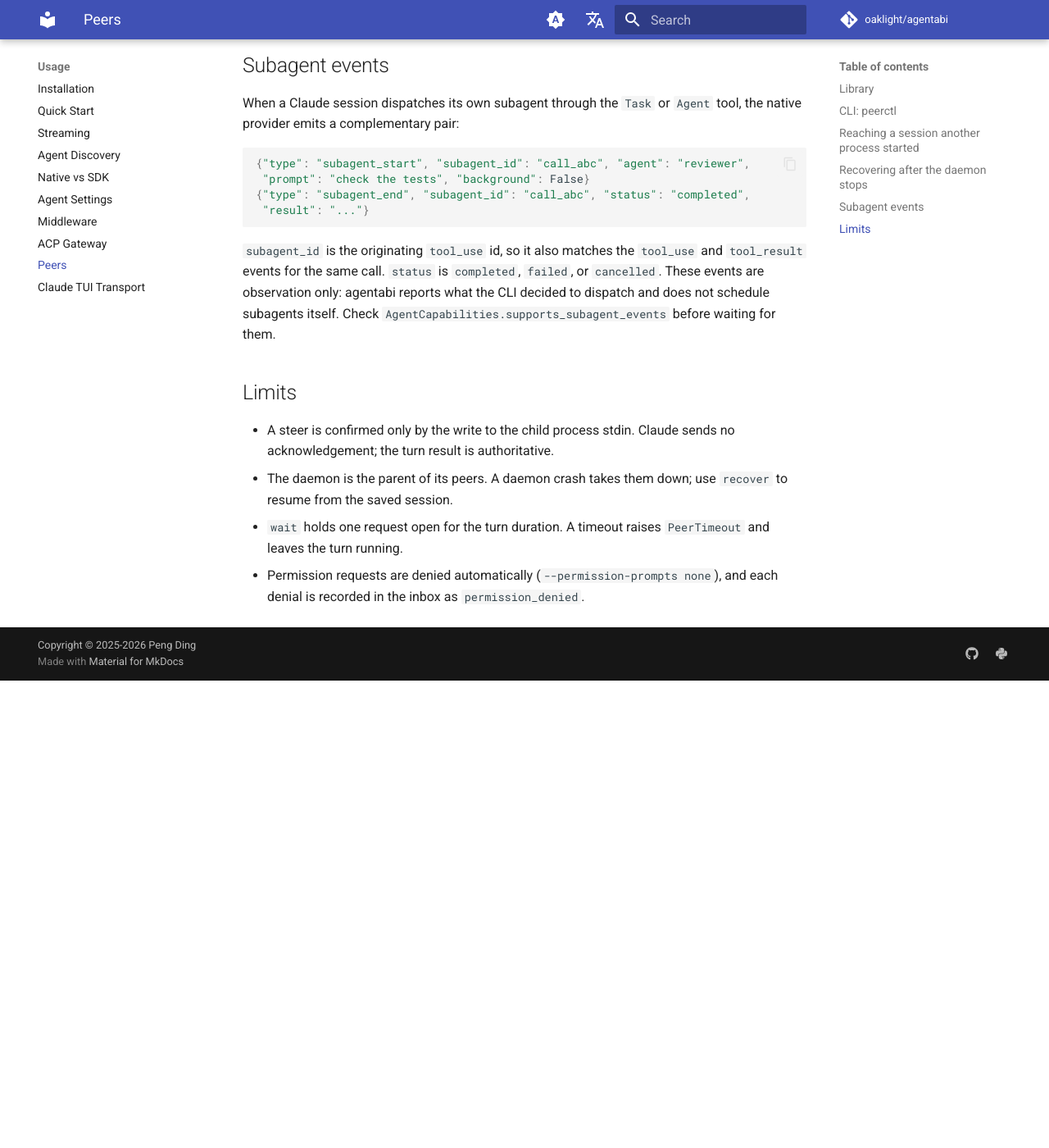
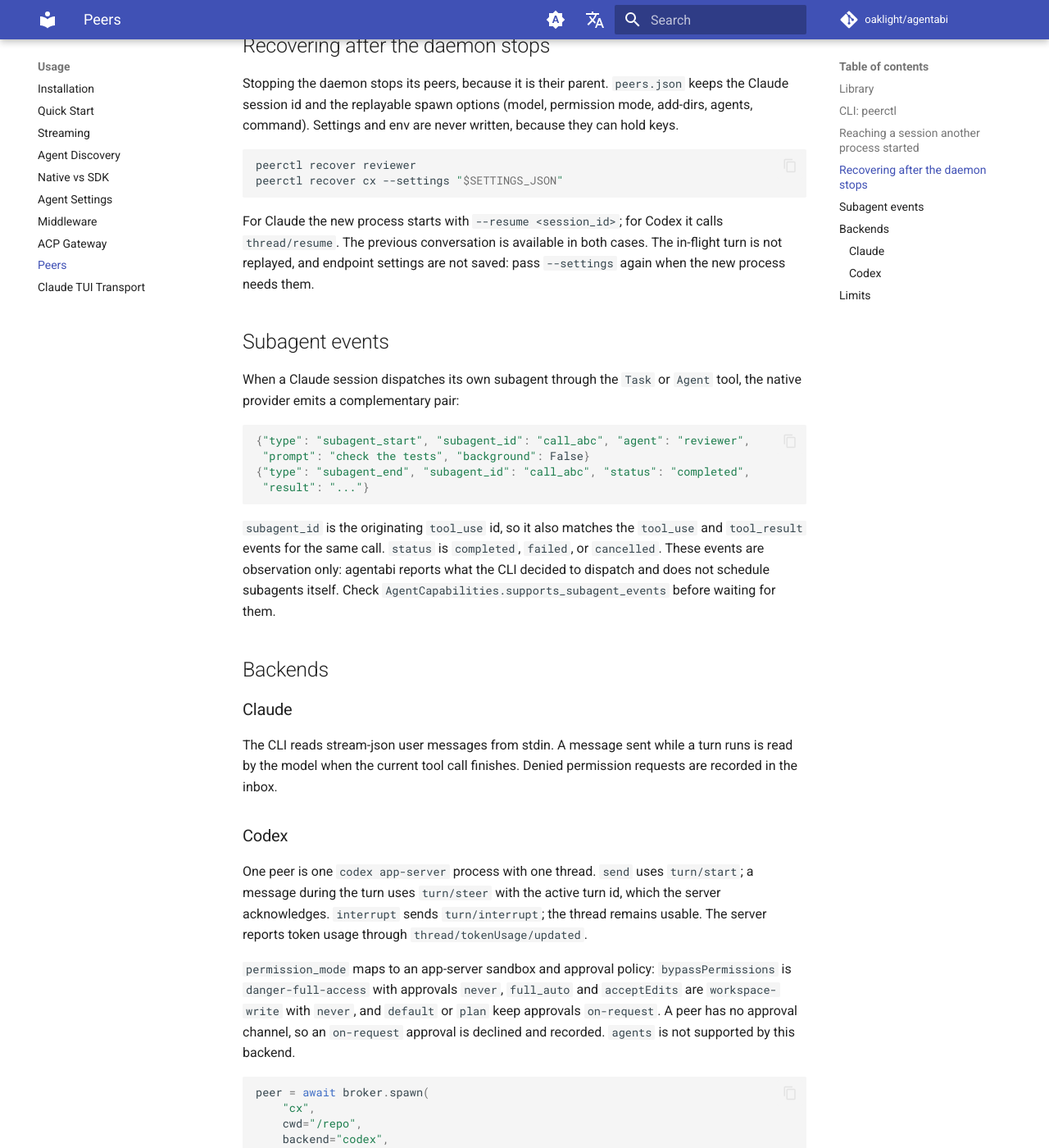
Before and after one commit to Oaklight/agentabi, an MkDocs documentation site: the page built from docs/usage/peers.md, in a window 1280 px wide and 1400 px high, scrolled down 3358 px. Shown: the whole window at 82% size. Built offline with MkDocs 1.6.1 and Material for MkDocs 9.7.7, drawn with Linux system fonts in a browser that asks for light colours; comment, search, counter and statistics services are not loaded; before the commit the page ends 4188 px from its top, so only the background shows below that; some of the changed text lies outside the part shown.

Commit message:
docs: add the Codex peer backend
The peers guide gains a backend table, the Codex app-server path (steer,
interrupt, sandbox/approval mapping, usage source), and the settings
caveat on recover. The changelog records the backend.

Part of #99.

````diff
--- a/docs/usage/peers.md
+++ b/docs/usage/peers.md
@@ -12,8 +12,15 @@
 - `peerctl` is the CLI front end. It talks to a background daemon that
   owns the peers, so a peer outlives the command that started it.
 
-This page covers Claude Code. The `PeerAdapter` protocol leaves room for
-other backends, but only the Claude one exists today.
+Two backends are implemented:
+
+| backend | process | steer | interrupt |
+| --- | --- | --- | --- |
+| `claude` (default) | `claude --print --input-format stream-json` | a second user message on stdin | control request |
+| `codex` | `codex app-server --listen stdio://` | `turn/steer` | `turn/interrupt` |
+
+The peer API and `peerctl` are the same for both. Differences are listed
+under [Backends](#backends).
 
 ## Library
 
@@ -65,12 +72,16 @@
 | `stop_reason` | CLI stop reason, for example `success` or `error_during_execution` |
 | `errors` | diagnostic strings from the CLI result row |
 
-`PeerBroker` options:
+`PeerBroker` options (the default backend is `claude`; pass
+`backend="codex"` for Codex):
 
-- `spawn(name, cwd, prompt=None, **options)` — `options` accepts
-  `model`, `permission_mode`, `agents`, `system_prompt`, `settings`,
-  `env`, `add_dirs`, `command`, `session_id`, `resume`, `extra_args`.
-  `settings` is the same mapping as `Session(settings=...)`.
+
+- `spawn(name, cwd, prompt=None, backend="claude", **options)` —
+  `options` accepts `model`, `permission_mode`, `agents`, `system_prompt`,
+  `settings`, `env`, `add_dirs`, `command`, `session_id`, `resume`,
+  `extra_args`; the Codex backend additionally takes `sandbox` and
+  `approval_policy`. `settings` is the same mapping as
+  `Session(settings=...)`.
 - `max_peers` (default 8) caps the broker.
 - `get(name)`, `list_peers()`, `notes()`, `close(name)` and
   `close()` are the rest of the surface.
@@ -84,6 +95,7 @@
 
 ```bash
 peerctl spawn reviewer --cwd /repo --prompt "Review the current branch"
+peerctl spawn cx --backend codex --cwd /repo --prompt "Review the tests"
 peerctl wait reviewer --timeout 300
 peerctl send reviewer "Check the tests too"
 peerctl steer reviewer "Do not edit files" --interrupt
@@ -101,6 +113,9 @@
 | --- | --- | --- |
 | `process` (default) | the peer daemon | `send`, `steer`, `interrupt`, `wait`, `inbox` |
 | `bg` | Claude's own daemon (`claude --bg`) | `attach` only |
+
+The `BACKEND` column names the CLI behind a process peer (`claude` or
+`codex`).
 
 Every command accepts `--json` where the output is structured; use it
 when another agent drives `peerctl`.
@@ -135,11 +150,13 @@
 
 ```bash
 peerctl recover reviewer
-peerctl recover reviewer --permission-mode acceptEdits
+peerctl recover cx --settings "$SETTINGS_JSON"
 ```
 
-The new process starts with `--resume <session_id>`, so the previous
-conversation is available. The in-flight turn is not replayed.
+For Claude the new process starts with `--resume <session_id>`; for
+Codex it calls `thread/resume`. The previous conversation is available
+in both cases. The in-flight turn is not replayed, and endpoint settings
+are not saved: pass `--settings` again when the new process needs them.
 
 ## Subagent events
 
@@ -160,6 +177,39 @@
 schedule subagents itself. Check `AgentCapabilities.supports_subagent_events`
 before waiting for them.
 
+## Backends
+
+### Claude
+
+The CLI reads stream-json user messages from stdin. A message sent while
+a turn runs is read by the model when the current tool call finishes.
+Denied permission requests are recorded in the inbox.
+
+### Codex
+
+One peer is one `codex app-server` process with one thread. `send` uses
+`turn/start`; a message during the turn uses `turn/steer` with the
+active turn id, which the server acknowledges. `interrupt` sends
+`turn/interrupt`; the thread remains usable. The server reports token
+usage through `thread/tokenUsage/updated`.
+
+`permission_mode` maps to an app-server sandbox and approval policy:
+`bypassPermissions` is `danger-full-access` with approvals `never`,
+`full_auto` and `acceptEdits` are `workspace-write` with `never`, and
+`default` or `plan` keep approvals `on-request`. A peer has no approval
+channel, so an `on-request` approval is declined and recorded. `agents`
+is not supported by this backend.
+
+```python
+peer = await broker.spawn(
+    "cx",
+    cwd="/repo",
+    backend="codex",
+    prompt="Review the tests",
+    settings={"base_url": "...", "api_key_env": "OPENAI_API_KEY"},
+)
+```
+
 ## Limits
 
 - A steer is confirmed only by the write to the child process stdin.
````
Also changed, not shown: docs/changelog.md (+1 -0 lines).
